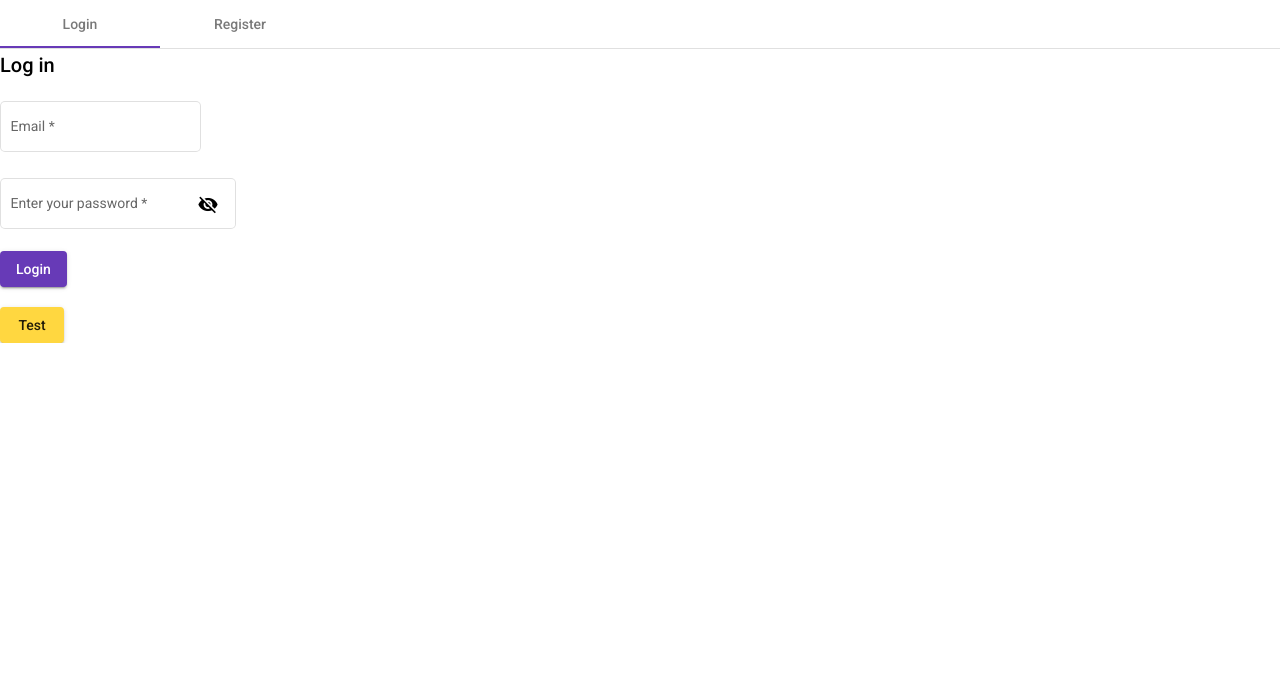
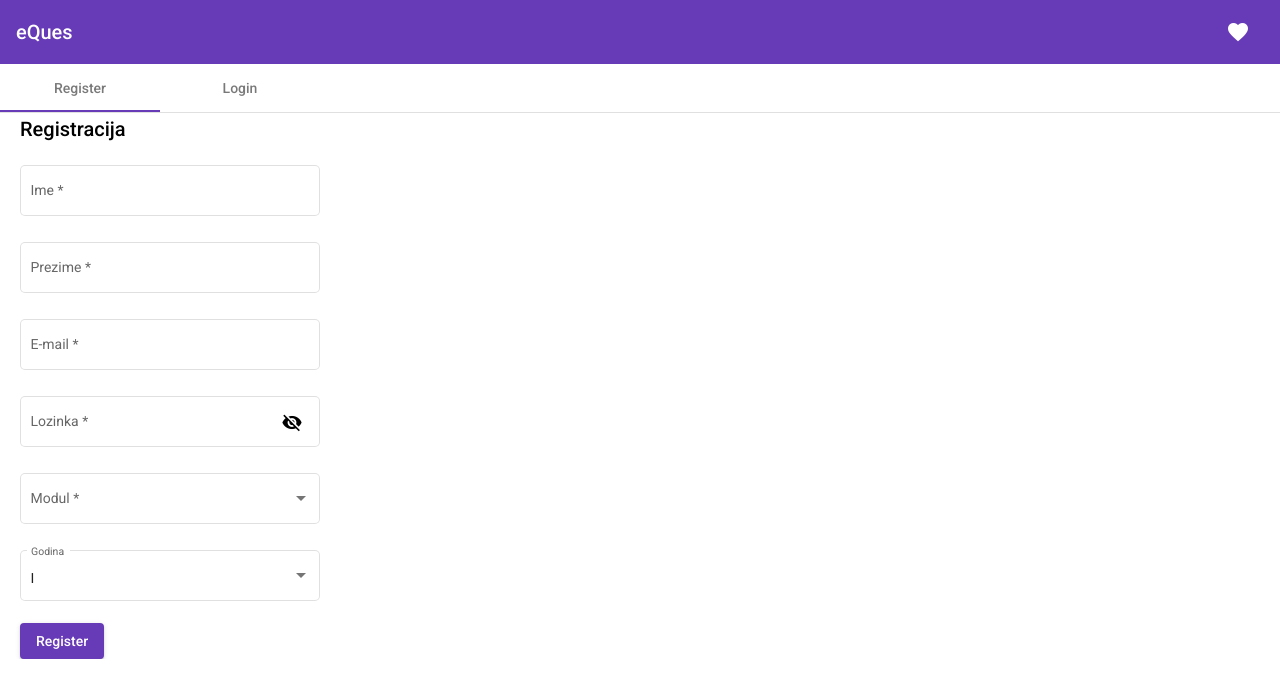
Before and after one commit to milica-beep/e-ques, an Angular app in the folder Aplikacija/eQues-client/: page / in a window 1280 px wide. Shown: the top 698 px of the page. Built offline with nearby package versions, Linux system fonts and the light colour scheme.

Commit message:
Updated login and register components.

```diff
--- a/Aplikacija/eQues-client/src/app/components/login/login.component.css
+++ b/Aplikacija/eQues-client/src/app/components/login/login.component.css
@@ -14,3 +14,11 @@ example-container .mat-form-field + .mat-form-field {
   input.example-right-align {
     -moz-appearance: textfield;
   }
+
+.loginForm {
+  padding-left: 20px;
+}
+
+.logInput {
+  width: 300px;
+}
--- a/Aplikacija/eQues-client/src/app/components/login/login.component.html
+++ b/Aplikacija/eQues-client/src/app/components/login/login.component.html
@@ -1,8 +1,8 @@
+<form [formGroup]="loginForm" (ngSubmit)="onSubmit()" class="loginForm">
     <h2>Log in</h2>
-<div class="example-container">
-    <form [formGroup]="loginForm" (ngSubmit)="onSubmit()">
-        <mat-form-field appearance="outline">
-            <mat-label for="email">Email</mat-label>
+
+    <mat-form-field appearance="outline" class="logInput" required >
+        <mat-label for="email">E-mail</mat-label>
         <input matInput formControlName="email" class="form-control"
                 [ngClass]="{ 'is-invalid': submitted && f.email.errors }">
 
@@ -10,9 +10,11 @@
             <div *ngIf="f.email.errors.required">Email is required</div>
         </div>
     </mat-form-field>
+
     <br>
-        <mat-form-field appearance="outline">
-            <mat-label for="password">Enter your password</mat-label>
+
+    <mat-form-field appearance="outline" class="logInput">
+        <mat-label for="password">Lozinka</mat-label>
         <input matInput [type]="hide ? 'password' : 'text'" formControlName="password" class="form-control"
                 [ngClass]="{ 'is-invalid': submitted && f.password.errors }">
 
@@ -26,14 +28,13 @@
         </div>
     </mat-form-field>
 
-        <div class="form-group">
+    <br>
+
     <button mat-raised-button color="primary">
         Login
     </button>
-        </div>
-        <br>
+
     <button mat-raised-button color="accent" type='button' (click)="testJWTProtected()">
         Test
     </button>
 </form>
-</div>
--- a/Aplikacija/eQues-client/src/app/components/login/login.component.ts
+++ b/Aplikacija/eQues-client/src/app/components/login/login.component.ts
@@ -10,7 +10,7 @@ import { first } from 'rxjs/operators';
   styleUrls: ['./login.component.css']
 })
 export class LoginComponent implements OnInit {
-  hide = true;
+  hide : boolean = true;
   loginForm: FormGroup;
   submitted: boolean = false;
 
--- a/Aplikacija/eQues-client/src/app/components/register/register.component.css
+++ b/Aplikacija/eQues-client/src/app/components/register/register.component.css
@@ -0,0 +1,11 @@
+.formRegister {
+    padding-left: 20px;
+}
+
+.regInput {
+    width: 300px;
+}
+
+.mat-radio-button ~ .mat-radio-button {
+    margin-left: 16px;
+  }
--- a/Aplikacija/eQues-client/src/app/components/register/register.component.html
+++ b/Aplikacija/eQues-client/src/app/components/register/register.component.html
@@ -1,61 +1,99 @@
 <div *ngIf="error">{{ error }}</div>
 
-<h3>Register</h3>
+<form [formGroup]="registerForm" (ngSubmit)="onSubmit()" class="formRegister">
 
-<form [formGroup]="registerForm" (ngSubmit)="onSubmit()">
+    <h2>Registracija</h2>
 
-    <mat-form-field appearance="outline">
-        <mat-label for="name"> Name </mat-label>
-        <input matInput id="name" type="text" formControlName="name">
+    <mat-form-field appearance="outline" class="regInput">
+        <mat-label for="name"> Ime </mat-label>
+        <input matInput id="name" type="text" formControlName="name" >
 
         <div *ngIf="submitted && f.name.errors">
             <div *ngIf="f.name.errors.required">First name is required</div>
         </div>
     </mat-form-field>
 
-    <div>
-        <label for="lastname"> Last name </label>
-        <input id="lastname" type="text" formControlName="lastname">
+    <br>
+
+    <mat-form-field appearance="outline" class="regInput">
+        <mat-label for="lastname"> Prezime </mat-label>
+        <input matInput id="lastname" type="text" formControlName="lastname" >
 
         <div *ngIf="submitted && f.lastname.errors">
             <div *ngIf="f.lastname.errors.required">Last name is required</div>
         </div>
-    </div>
+    </mat-form-field>
 
-    <div>
-        <label for="email"> E-mail </label>
-        <input id="email" type="text" formControlName="email">
+    <br>
+
+    <mat-form-field appearance="outline" class="regInput">
+        <mat-label for="email"> E-mail </mat-label>
+        <input matInput id="email" type="text" formControlName="email" >
 
         <div *ngIf="submitted && f.email.errors">
             <div *ngIf="f.email.errors.required">Email is required</div>
         </div>
-    </div>
+    </mat-form-field>
 
-    <div>
-        <label for="password"> Password </label>
-        <input id="password" type="password" formControlName="password">
+    <br>
+
+    <mat-form-field appearance="outline" class="regInput" >
+        <mat-label for="password"> Lozinka </mat-label>
+
+        <input matInput [type]="hide ? 'password' : 'text'" formControlName="password"
+                    [ngClass]="{ 'is-invalid': submitted && f.password.errors }">
+
+            <button mat-icon-button matSuffix (click)="hide = !hide"
+                    [attr.aria-label]="'Hide password'" [attr.aria-pressed]="hide">
+                <mat-icon>{{hide ? 'visibility_off' : 'visibility'}}</mat-icon>
+            </button>
 
         <div *ngIf="submitted && f.password.errors">
             <div *ngIf="f.password.errors.required">Password is required</div>
             <div *ngIf="f.password.errors.minlength">Password must be at least 6 characters long</div>
         </div>
-    </div>
+    </mat-form-field>
 
-    <div>
-        <label for="module"> Module </label>  <!-- Radio buttons -->
-        <input id="module" type="text" formControlName="module">
-    </div>
+    <br>
 
-    <div>
-        <label for="year">
-          Year
-        </label>
-        <select  id="year" formControlName="year" >
-            <option *ngFor="let y of years">
+    <!-- <mat-form-field appearance="outline" class="regInput">
+        <mat-label for="module"> Module </mat-label>
+        <input matInput id="module" type="text" formControlName="module" >
+    </mat-form-field> -->
+
+    <!-- <mat-radio-group formControlName="module" aria-label="Select your module">
+        <mat-radio-button *ngFor="let module of modules" [value]="module">
+            {{ module }}
+        </mat-radio-button>
+    </mat-radio-group> -->
+
+    <mat-form-field appearance="outline" class="regInput">
+        <mat-label for="module">
+          Modul
+        </mat-label>
+
+        <mat-select id="module" formControlName="module" >
+            <mat-option *ngFor="let module of modules" [value]="module">
+                {{ module }}
+            </mat-option>
+        </mat-select>
+    </mat-form-field>
+
+    <br>
+
+    <mat-form-field appearance="outline" class="regInput">
+        <mat-label for="year">
+          Godina
+        </mat-label>
+
+        <mat-select id="year" formControlName="year" >
+            <mat-option *ngFor="let y of years" [value]="y">
                 {{ y }}
-            </option>
-        </select>
-    </div>
+            </mat-option>
+        </mat-select>
+    </mat-form-field>
 
-    <button type="submit">Register</button>
+    <br>
+
+    <button type="submit" mat-raised-button color="primary">Register</button>
 </form>
--- a/Aplikacija/eQues-client/src/app/components/register/register.component.ts
+++ b/Aplikacija/eQues-client/src/app/components/register/register.component.ts
@@ -15,14 +15,25 @@ export class RegisterComponent implements OnInit {
   user: User;
   error: string;
   submitted = false;
-  years=['I','II','III','IV']
-  selectedValue=1;
+
+  years: string[] = ['I','II','III','IV']
+  defaultYear: string = this.years[0];
+
+  modules: string[] = ['Računarstvo i informatika', 'Energetika', 'Upravljanje sistemima', 'Elektronika'];
+
+  hide : boolean = true;
 
   constructor(
     private formBuilder: FormBuilder,
     private userService: UserService,
     private authService: AuthService
     ) { }
+
+  getStudentYears() {
+    this.userService.getYears().subscribe(years => {
+
+    })
+  }
 
   ngOnInit(): void {
     this.registerForm = this.formBuilder.group({
@@ -31,9 +42,9 @@ export class RegisterComponent implements OnInit {
       email: ['', Validators.required],
       password: ['', [Validators.required, Validators.minLength(6)]],
       module: ['', Validators.required],
-      year: '1'
+      year: this.defaultYear
+    })
 
-    })
   }
 
   get f() { return this.registerForm.controls; }
@@ -49,6 +60,9 @@ export class RegisterComponent implements OnInit {
 
     this.user = this.registerForm.value;
 
+    console.log(this.user.year);
+    console.log(this.user.module);
+
     /*this.user = new User();
     this.user.name = 'Milica';
     this.user.lastname = 'Nikolic';
@@ -63,6 +77,7 @@ export class RegisterComponent implements OnInit {
       },
       error => {
         console.log('ne ok');
+        // this.error = error['message'];
       });
   }
 
--- a/Aplikacija/eQues-client/src/app/layouts/default/default.component.html
+++ b/Aplikacija/eQues-client/src/app/layouts/default/default.component.html
@@ -1,8 +1,11 @@
+<app-header></app-header>
+
 <mat-tab-group>
+    <mat-tab label="Register">
+        <app-register></app-register>
+    </mat-tab>
+
     <mat-tab label="Login">
         <app-login></app-login>
     </mat-tab>
-    <mat-tab label="Register">
-        <app-register></app-register>
-    </mat-tab>
 </mat-tab-group>
--- a/Aplikacija/eQues-client/src/app/services/auth.service.ts
+++ b/Aplikacija/eQues-client/src/app/services/auth.service.ts
@@ -24,7 +24,7 @@ export class AuthService {
   }
 
   login(email:string, password:string):Observable<{}> {
-    return this.http.post<any>(this.serverUrl+'/auth/login', {email: email,password: password})
+    return this.http.post<any>(this.serverUrl+'/auth/login', {email: email, password: password})
     .pipe(map(response => {
 
       localStorage.setItem('accessToken', response.access_token);
--- a/Aplikacija/eQues-client/src/app/services/user.service.ts
+++ b/Aplikacija/eQues-client/src/app/services/user.service.ts
@@ -15,6 +15,8 @@ export class UserService {
   //  return this.http.get<User[]>(this.userUrl+'users/test-server');
  // }
 
-
+  getYears():Observable<{}> {
+    return this.http.get<any>(this.serverUrl+'data/student-years');
+  }
 
 }
--- a/Aplikacija/eQues-client/src/app/shared/components/header/header.component.css
+++ b/Aplikacija/eQues-client/src/app/shared/components/header/header.component.css
@@ -0,0 +1,7 @@
+.example-icon {
+    padding: 0 14px;
+  }
+
+  .example-spacer {
+    flex: 1 1 auto;
+  }
--- a/Aplikacija/eQues-client/src/app/shared/components/header/header.component.html
+++ b/Aplikacija/eQues-client/src/app/shared/components/header/header.component.html
@@ -1 +1,7 @@
-<p>header works!</p>
+<mat-toolbar color="primary">
+    <mat-toolbar-row>
+        <span>eQues</span>
+        <span class="example-spacer"></span>
+        <mat-icon class="example-icon" aria-hidden="false" aria-label="Example heart icon">favorite</mat-icon>
+      </mat-toolbar-row>
+</mat-toolbar>
```
Also changed, not shown: Aplikacija/eQues-client/src/app/app.module.ts (+7 -1 lines). Lines whose indentation alone changed are shown as unchanged.
